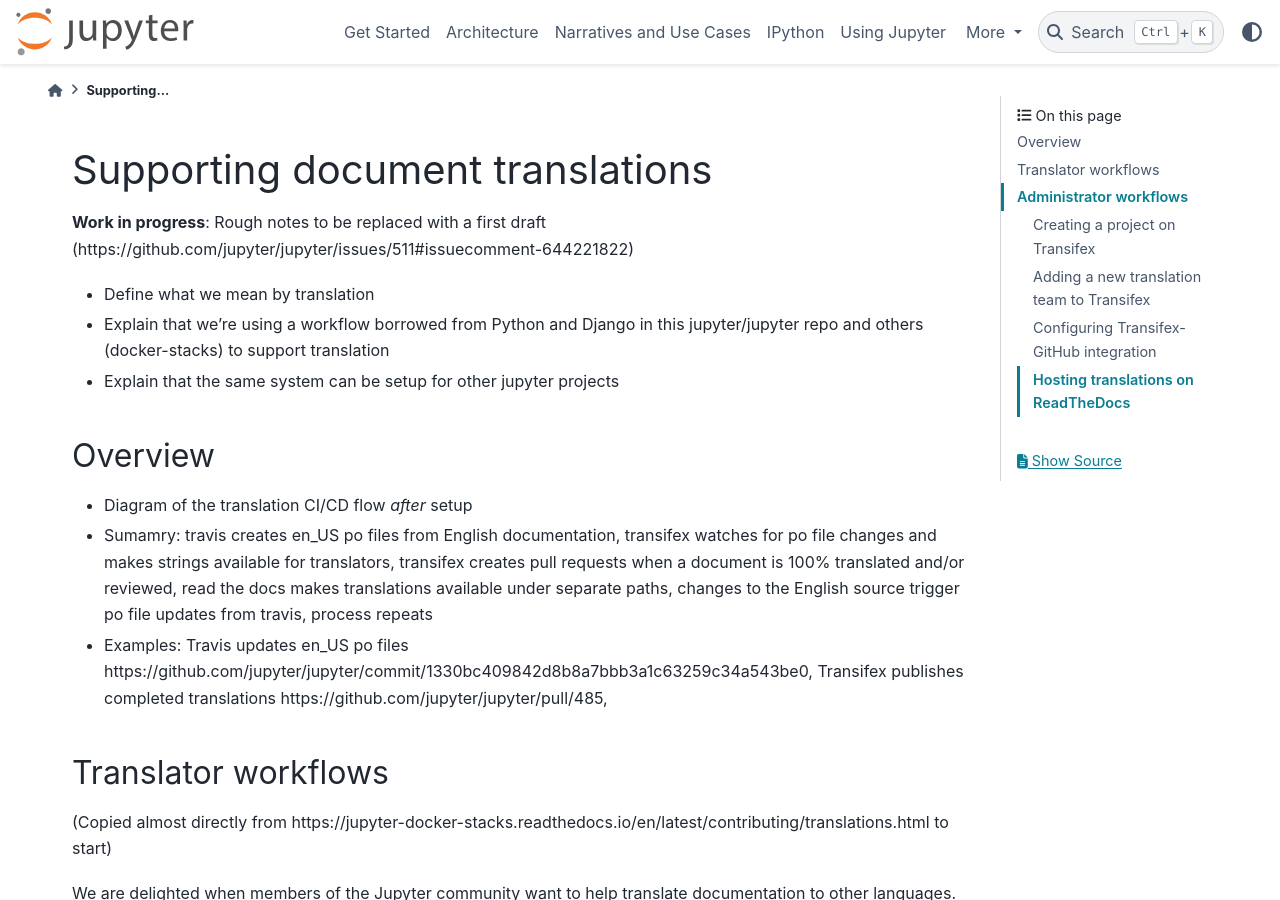
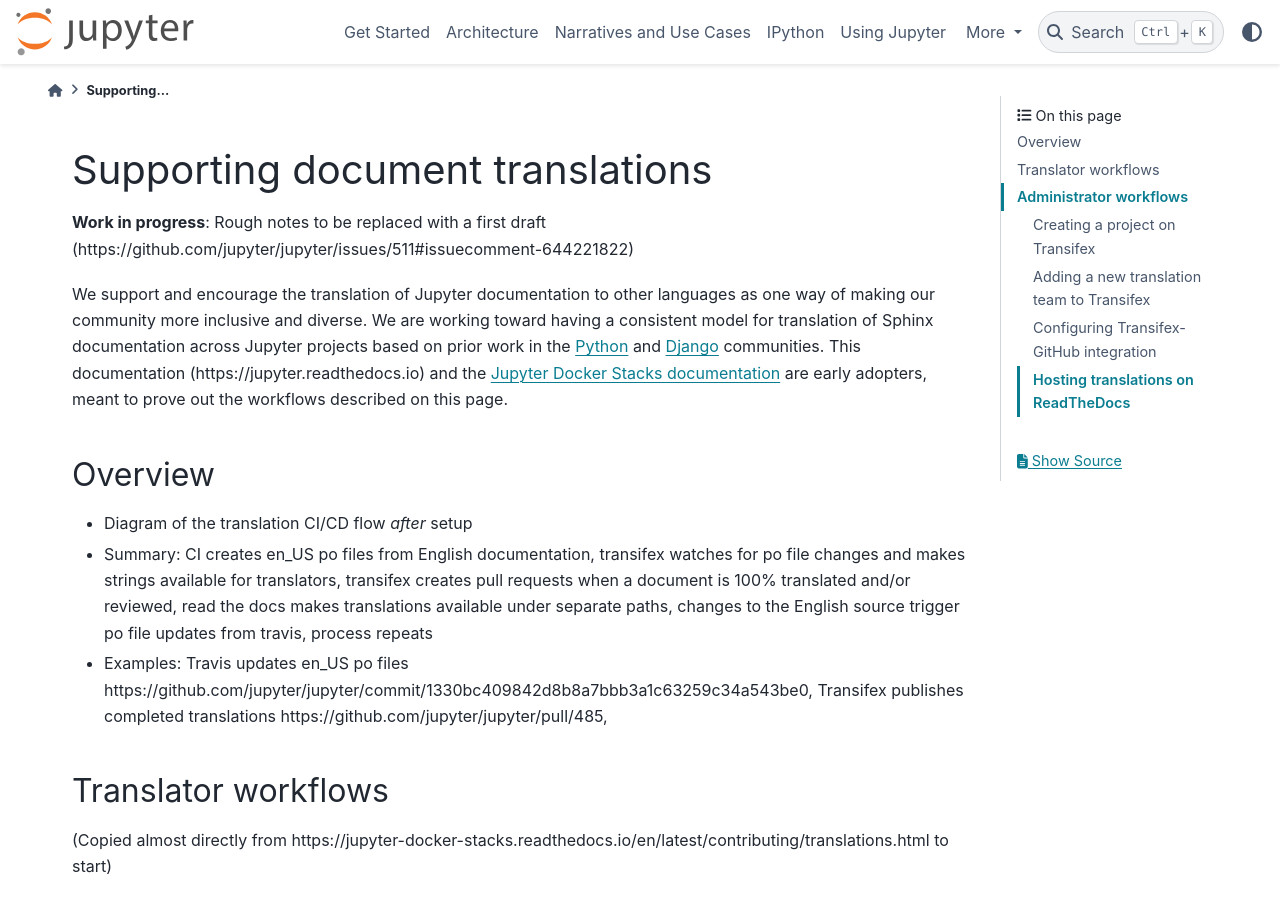
Before and after one commit to jupyter/jupyter, a Sphinx documentation site: the page built from docs/source/contrib_docs/doc-new-translation.md, in a window 1280 px wide and 900 px high. Built offline with Sphinx 7.4.7 and the PyData theme 0.15.4, drawn with Linux system fonts in a browser that asks for light colours; pages that are not in the unit, such as notebooks, are missing from menus.

Commit message:
Write an intro

```diff
--- a/docs/source/contrib_docs/doc-new-translation.md
+++ b/docs/source/contrib_docs/doc-new-translation.md
@@ -3,15 +3,18 @@
 **Work in progress**: Rough notes to be replaced with a first draft
 (https://github.com/jupyter/jupyter/issues/511#issuecomment-644221822)
 
-- Define what we mean by translation
-- Explain that we're using a workflow borrowed from Python and Django in this jupyter/jupyter repo
-  and others (docker-stacks) to support translation
-- Explain that the same system can be setup for other jupyter projects
+We support and encourage the translation of Jupyter documentation to other languages as one way of
+making our community more inclusive and diverse. We are working toward having a consistent model for
+translation of Sphinx documentation across Jupyter projects based on prior work in the
+[Python](https://python.org) and [Django](https://www.djangoproject.com/) communities. This
+documentation (https://jupyter.readthedocs.io) and the
+[Jupyter Docker Stacks documentation](https://jupyter-docker-stacks.readthedocs.io/) are early
+adopters, meant to prove out the workflows described on this page.
 
 ## Overview
 
 - Diagram of the translation CI/CD flow _after_ setup
-- Sumamry: travis creates en_US po files from English documentation, transifex watches for po file
+- Summary: CI creates en_US po files from English documentation, transifex watches for po file
   changes and makes strings available for translators, transifex creates pull requests when a
   document is 100% translated and/or reviewed, read the docs makes translations available under
   separate paths, changes to the English source trigger po file updates from travis, process repeats
```
